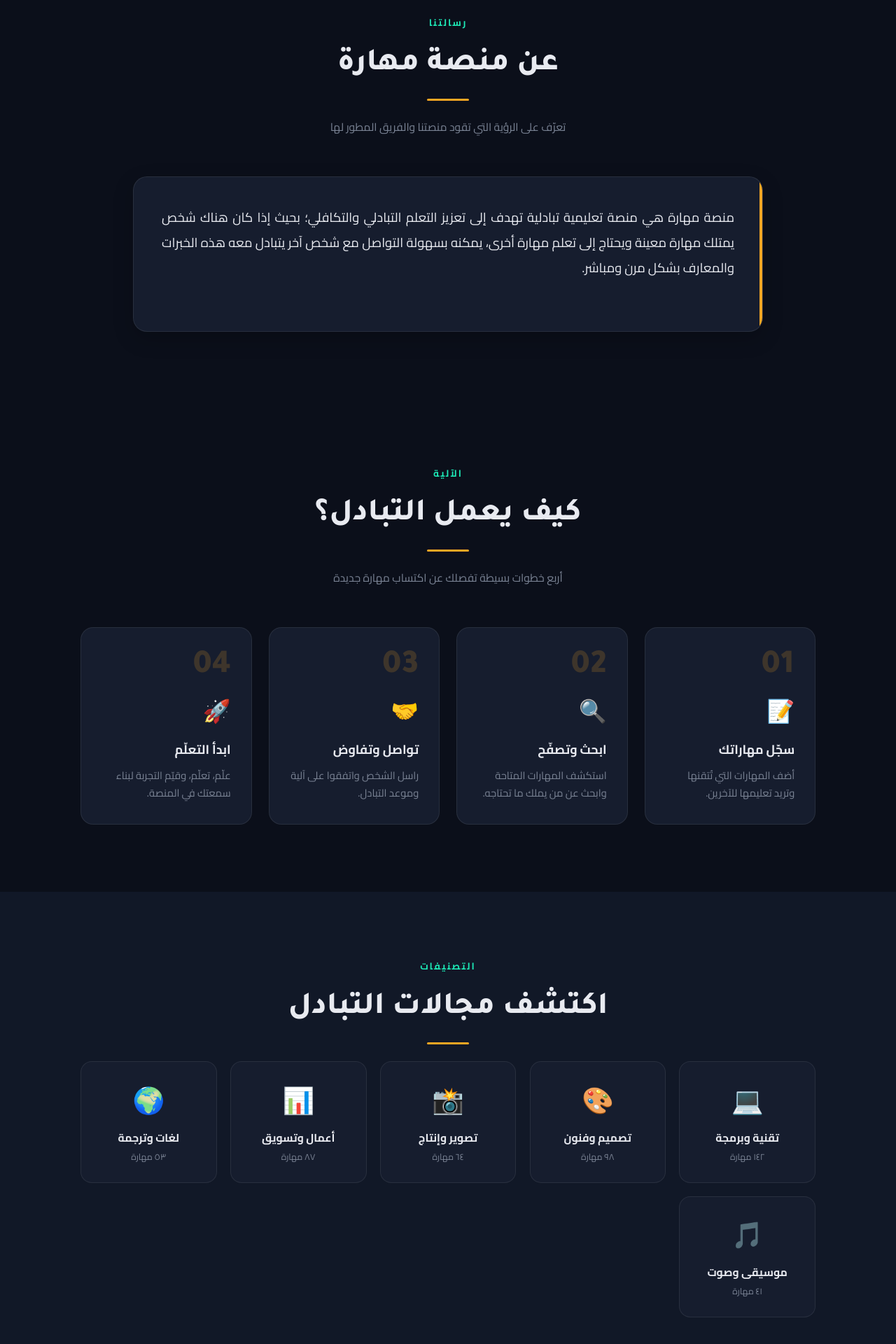
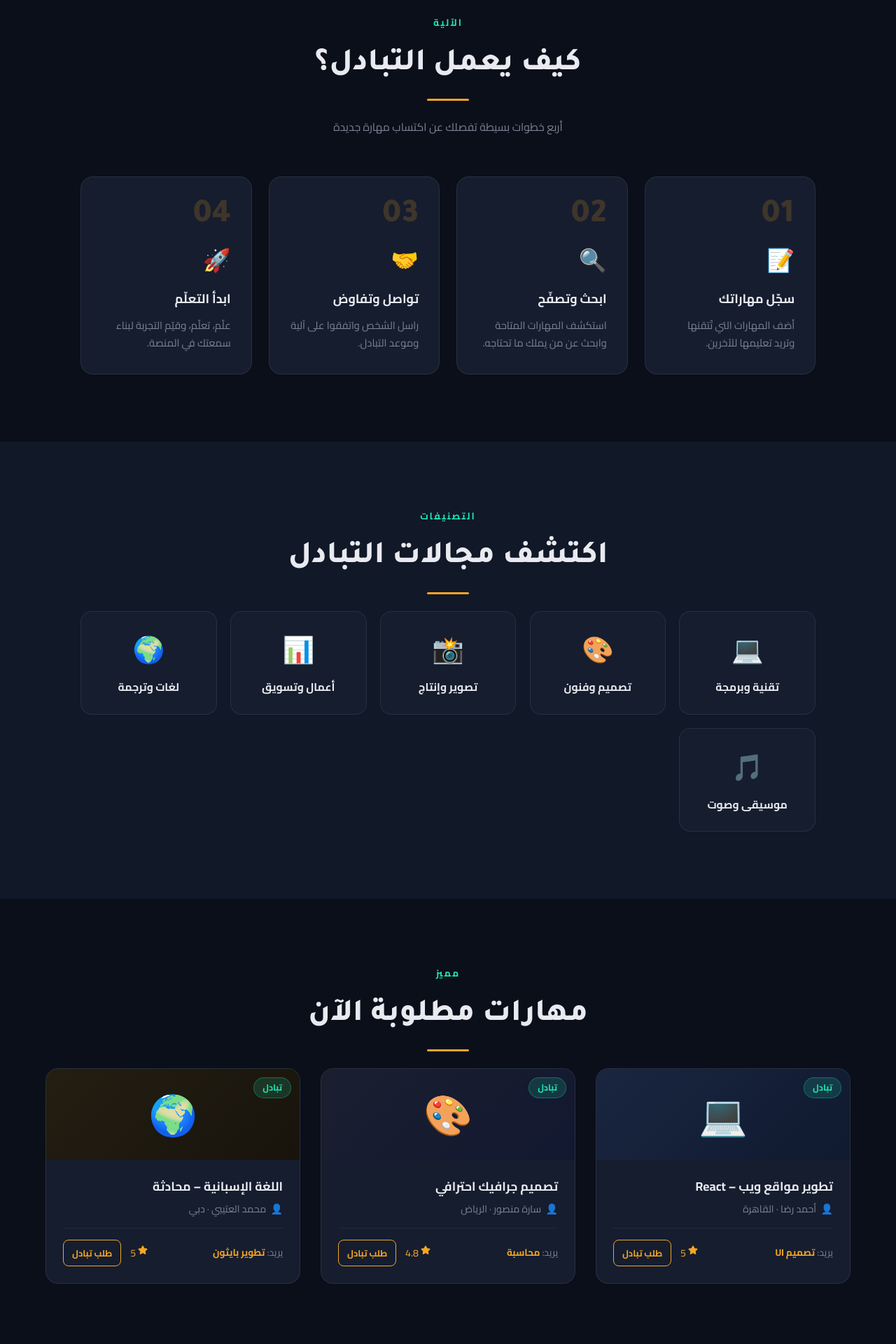
Before and after one commit to esraa123-cloud/Esraa, a React (Vite) app: page / in a window 1280 px wide. Shown: the part 874-2794 px from the top of the page at 70% size. Built offline with nearby package versions, Linux system fonts and the light colour scheme.

Commit message:
Update website

```diff
--- a/src/components/layout/Footer.jsx
+++ b/src/components/layout/Footer.jsx
@@ -1,5 +1,4 @@
 import React from 'react';
-import { TEAM_MEMBERS } from '../../data/initialData';
 
 export const Footer = () => {
   return (
@@ -7,9 +6,6 @@ export const Footer = () => {
       <div className="logo">
         مهارة<span>.</span>
       </div>
-      <div>
-        تطوير فريق <strong style={{ color: 'var(--teal)' }}>Codex_Nova Team</strong> ({TEAM_MEMBERS.join(' · ')})
-      </div>
       <div>© ٢٠٢٦ مهارة – جميع الحقوق محفوظة</div>
     </footer>
   );
--- a/src/pages/HomePage.jsx
+++ b/src/pages/HomePage.jsx
@@ -1,8 +1,7 @@
 import React, { useState } from 'react';
 import { useSwap } from '../context/SwapContext';
-import { TEAM_MEMBERS } from '../data/initialData';
 import { SwapModal } from '../components/skills/SwapModal';
-import { ArrowLeft, Sparkles, Users, Award, BookOpen, Star } from 'lucide-react';
+import { Star } from 'lucide-react';
 
 export const HomePage = ({ setActiveTab }) => {
   const { skills } = useSwap();
@@ -15,10 +14,6 @@ export const HomePage = ({ setActiveTab }) => {
         <div className="hero-blob blob1"></div>
         <div className="hero-blob blob2"></div>
         <div className="hero-content">
-          <div className="hero-badge">
-            <Sparkles size={16} />
-            <span>منصة تبادل المهارات الأولى عربياً</span>
-          </div>
           <h1>
             علّم ما تُتقنه
             <br />
@@ -41,22 +36,6 @@ export const HomePage = ({ setActiveTab }) => {
               تصفح المهارات 🔍
             </button>
           </div>
-        </div>
-      </section>
-
-      {/* About Platform & Codex_Nova Team */}
-      <section className="section" id="aboutSection">
-        <p className="section-label">رسالتنا</p>
-        <h2 className="section-title">عن منصة مهارة</h2>
-        <div className="divider"></div>
-        <p className="section-sub">تعرّف على الرؤية التي تقود منصتنا والفريق المطور لها</p>
-
-        <div className="about-box">
-          <p className="about-text">
-            منصة مهارة هي منصة تعليمية تبادلية تهدف إلى تعزيز التعلم التبادلي والتكافلي؛
-            بحيث إذا كان هناك شخص يمتلك مهارة معينة ويحتاج إلى تعلم مهارة أخرى،
-            يمكنه بسهولة التواصل مع شخص آخر يتبادل معه هذه الخبرات والمعارف بشكل مرن ومباشر.
-          </p>
         </div>
       </section>
 
@@ -104,32 +83,27 @@ export const HomePage = ({ setActiveTab }) => {
           <div className="cat-card" onClick={() => setActiveTab('skills')}>
             <div className="cat-icon">💻</div>
             <div className="cat-name">تقنية وبرمجة</div>
-            <div className="cat-count">١٤٢ مهارة</div>
           </div>
           <div className="cat-card" onClick={() => setActiveTab('skills')}>
             <div className="cat-icon">🎨</div>
             <div className="cat-name">تصميم وفنون</div>
-            <div className="cat-count">٩٨ مهارة</div>
           </div>
           <div className="cat-card" onClick={() => setActiveTab('skills')}>
             <div className="cat-icon">📸</div>
             <div className="cat-name">تصوير وإنتاج</div>
-            <div className="cat-count">٦٤ مهارة</div>
           </div>
           <div className="cat-card" onClick={() => setActiveTab('skills')}>
             <div className="cat-icon">📊</div>
             <div className="cat-name">أعمال وتسويق</div>
-            <div className="cat-count">٨٧ مهارة</div>
           </div>
           <div className="cat-card" onClick={() => setActiveTab('skills')}>
             <div className="cat-icon">🌍</div>
             <div className="cat-name">لغات وترجمة</div>
-            <div className="cat-count">٥٣ مهارة</div>
           </div>
           <div className="cat-card" onClick={() => setActiveTab('skills')}>
             <div className="cat-icon">🎵</div>
             <div className="cat-name">موسيقى وصوت</div>
-            <div className="cat-count">٤١ مهارة</div>
+
           </div>
         </div>
       </section>
```
